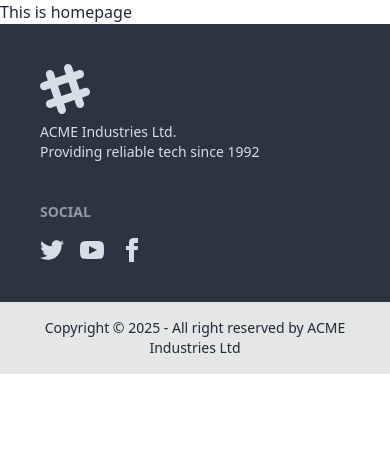
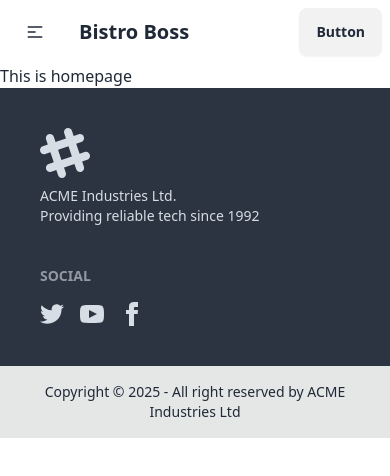
Before and after one commit to ahasan-ullah/Bistro-Boss-Client, a React (Vite) app: page / in a window 390 px wide. Shown: the top 476 px of the page. Built offline with nearby package versions, Linux system fonts and the light colour scheme.

Commit message:
navbar added

```diff
--- a/src/layout/Main.jsx
+++ b/src/layout/Main.jsx
@@ -1,9 +1,11 @@
 import { Outlet } from "react-router-dom";
 import Footer from "../pages/Shared/Footer";
+import Navbar from "../pages/Shared/Navbar";
 
 const Main = () => {
   return (
     <div>
+      <Navbar></Navbar>
       <Outlet></Outlet>
       <Footer></Footer>
     </div>
--- /dev/null
+++ b/src/pages/Shared/Navbar.jsx
@@ -0,0 +1,54 @@
+const Navbar = () => {
+  const navOptions = (
+    <>
+      <li>
+        <a>Item 1</a>
+      </li>
+      <li>
+        <a>Parent</a>
+      </li>
+      <li>
+        <a>Item 3</a>
+      </li>
+    </>
+  );
+  return (
+    <div className="navbar bg-base-100">
+      <div className="navbar-start">
+        <div className="dropdown">
+          <div tabIndex={0} role="button" className="btn btn-ghost lg:hidden">
+            <svg
+              xmlns="http://www.w3.org/2000/svg"
+              className="h-5 w-5"
+              fill="none"
+              viewBox="0 0 24 24"
+              stroke="currentColor"
+            >
+              <path
+                strokeLinecap="round"
+                strokeLinejoin="round"
+                strokeWidth="2"
+                d="M4 6h16M4 12h8m-8 6h16"
+              />
+            </svg>
+          </div>
+          <ul
+            tabIndex={0}
+            className="menu menu-sm dropdown-content bg-base-100 rounded-box z-[1] mt-3 w-52 p-2 shadow"
+          >
+            {navOptions}
+          </ul>
+        </div>
+        <a className="btn btn-ghost text-xl">Bistro Boss</a>
+      </div>
+      <div className="navbar-center hidden lg:flex">
+        <ul className="menu menu-horizontal px-1">{navOptions}</ul>
+      </div>
+      <div className="navbar-end">
+        <a className="btn">Button</a>
+      </div>
+    </div>
+  );
+};
+
+export default Navbar;
```
